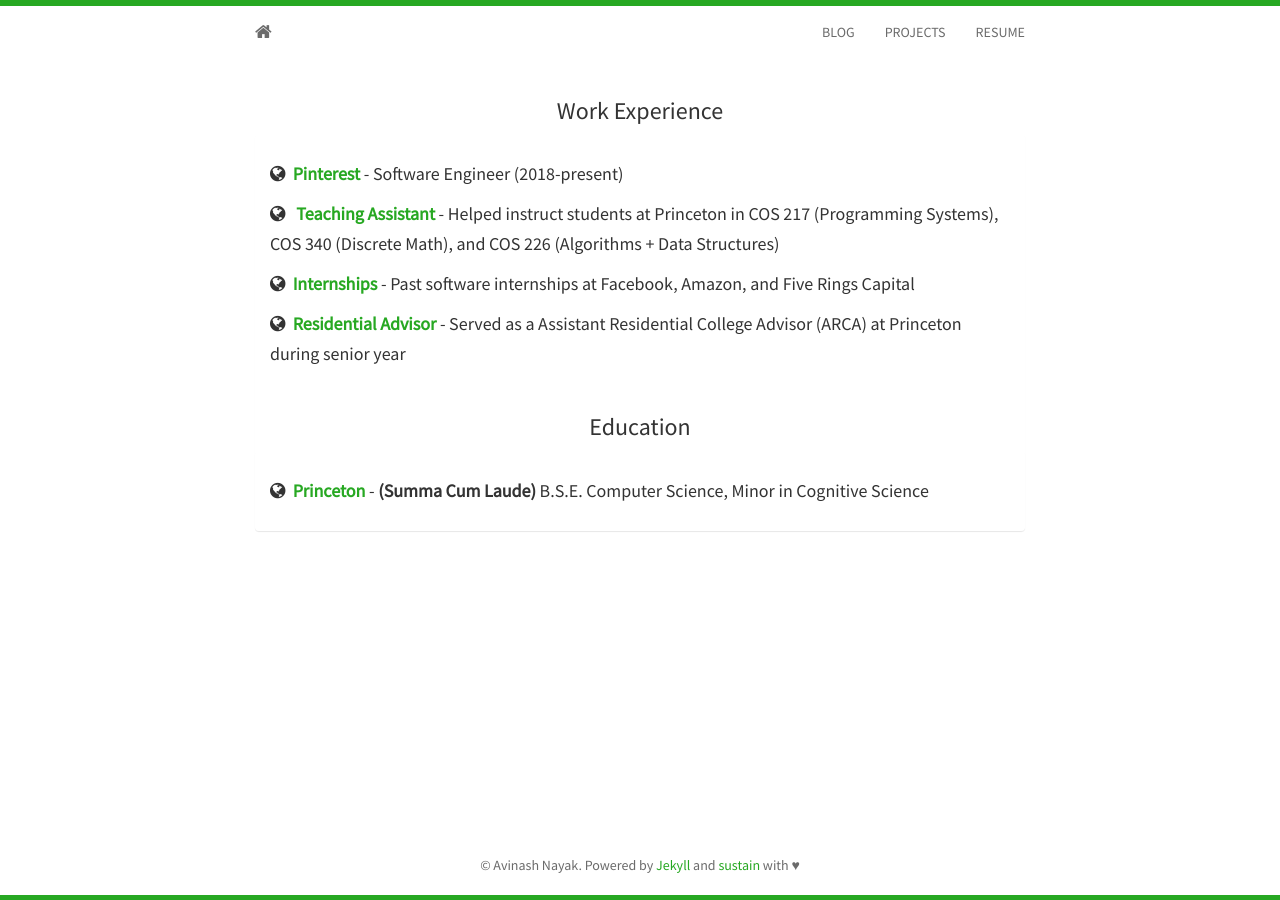
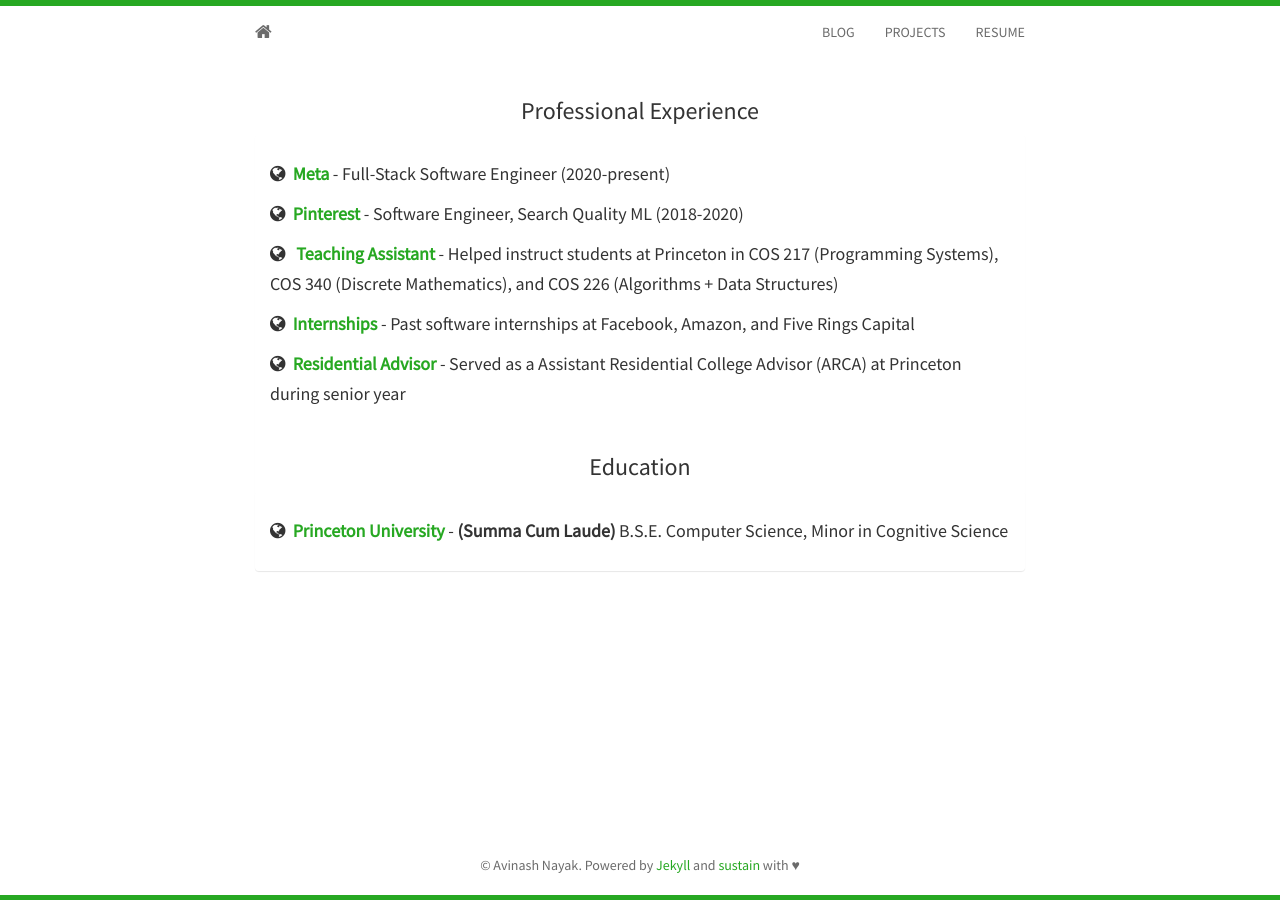
Before and after one commit to avinayak14/avinayak14.github.io, a Jekyll site: the page built from vitae.html, in a window 1280 px wide. Built offline with Jekyll 4.4.1, drawn with Linux system fonts in a browser that asks for light colours; nearby versions of some CDN libraries.

Commit message:
fixes round 1

```diff
--- a/_config.yml
+++ b/_config.yml
@@ -11,10 +11,10 @@
 
 
 # edit here to achieve your personal greatness
-url: http://avinashnayak14.github.io/
-baseurl: /
-title: Avi Website/Blog
-author: Avi Nayak
+url: https://avinashnayak14.github.io/
+baseurl: https://avinashnayak14.github.io/
+title: Avi Website & Blog
+author: Avi
 description: Personal blog/website
 avatar: profile.png
 email: avinash8nayak@gmail.com
--- a/_includes/vitae.html
+++ b/_includes/vitae.html
@@ -1,20 +1,24 @@
 <section id="vitae">
 <div class="container">
-  <h3>Work Experience</h3>
+  <h3>Professional Experience</h3>
   <div class="panel panel-default">
     <div class="panel-body">
+    <h5>
+			<i class="fa fa-globe"></i>&nbsp;&nbsp;<strong><a href="https://www.metacareers.com/" target="_blank">Meta</a></strong>
+			- Full-Stack Software Engineer (2020-present)
+		</h5>
 		<h5>
 			<i class="fa fa-globe"></i>&nbsp;&nbsp;<strong><a href="https://careers.pinterest.com/" target="_blank">Pinterest</a></strong>
-			- Software Engineer (2018-present)
+			- Software Engineer, Search Quality ML (2018-2020)
 		</h5>
 		<h5>
 			<i class="fa fa-globe"></i>&nbsp;&nbsp;<strong><a href="https://www.cs.princeton.edu/ugrad/life-outside" target="_blank">
 			Teaching Assistant</a></strong>
-			- Helped instruct students at Princeton in COS 217 (Programming Systems), COS 340 (Discrete Math),
+			- Helped instruct students at Princeton in COS 217 (Programming Systems), COS 340 (Discrete Mathematics),
 			and COS 226 (Algorithms + Data Structures)
 		</h5>
 		<h5>
-			<i class="fa fa-globe"></i>&nbsp;&nbsp;<strong><a href="https://www.linkedin.com/in/avinash-nayak-40387198/" target="_blank">Internships</a></strong>
+			<i class="fa fa-globe"></i>&nbsp;&nbsp;<strong><a href="https://www.linkedin.com/in/avi-nayak-40387198/" target="_blank">Internships</a></strong>
 			- Past software internships at Facebook, Amazon, and Five Rings Capital
 		</h5>
 		<h5>
@@ -29,7 +33,7 @@
   <div class="panel panel-default">
     <div class="panel-body">
 		<h5>
-			<i class="fa fa-globe"></i>&nbsp;&nbsp;<strong><a href="https://www.princeton.edu/" target="_blank">Princeton</a></strong>
+			<i class="fa fa-globe"></i>&nbsp;&nbsp;<strong><a href="https://www.princeton.edu/" target="_blank">Princeton University</a></strong>
 			- <b>(Summa Cum Laude)</b>   B.S.E. Computer Science, Minor in Cognitive Science
 		</h5>
     </div>
--- a/index.html
+++ b/index.html
@@ -8,7 +8,7 @@
 		<img class="img-circle" src="{{ site.baseurl }}static/img/{{ site.avatar }}" alt="Responsive image">
 	  </div>
 	  <h3>I'm <strong>{{ site.author }}</strong>. </h3>
-	  <h3>Tech | Finance & Investing | Volunteering | Data | Languages | Health </h3>
+	  <h3>Tech | Finance | Data | Languages | Health | Travel </h3>
 	  <h3>Have a look at some of my <a href="{{ site.baseurl }}projects.html"> projects</a>.</h3>
 	  <h3>Check out my academic &amp; professional <a href="{{ site.baseurl }}vitae.html">experience</a>.</h3>
 	  <h3>Contact me by <a href="mailto:{{ site.email }}">email</a>.</h3>
```
Also changed, not shown: 1 other file.
